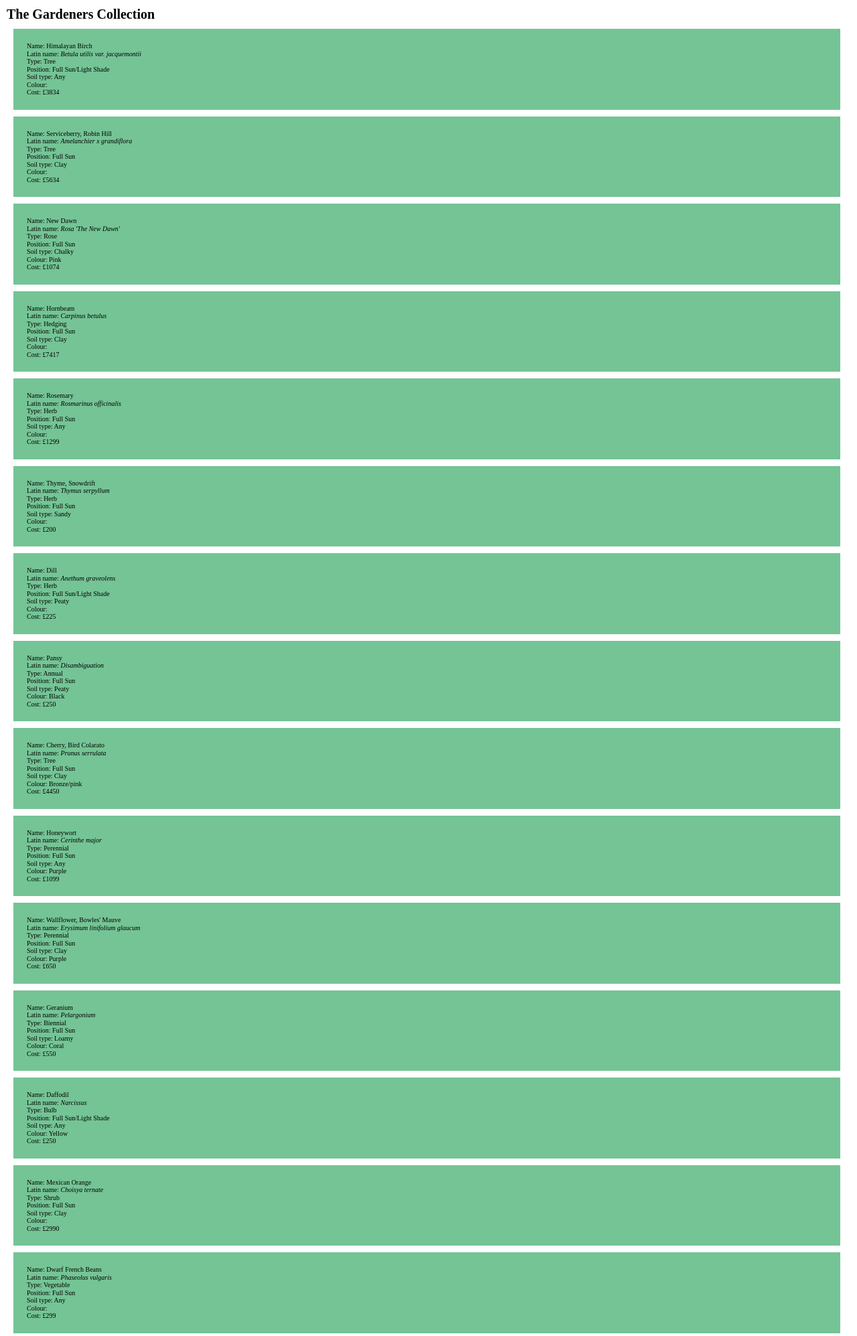
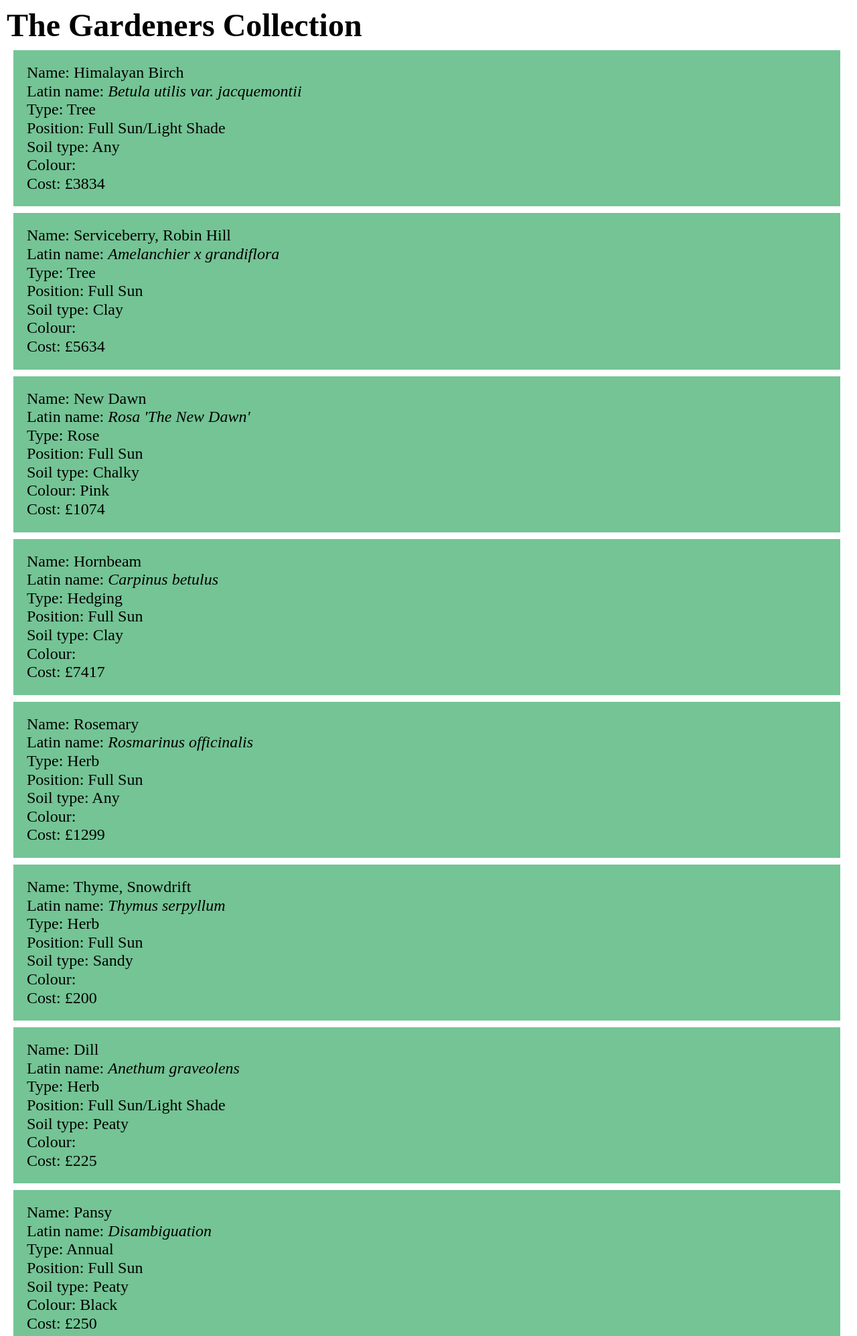
Before and after one commit to lizsharp/Collector, a PHP site: page / in a window 1280 px wide. Shown: the top 1995 px of the page at 67% size. Run offline with PHP 8.4, Linux system fonts and the light colour scheme; data comes from the database, SQL or seed files in the repository.

Commit message:
Changed the font size of title and list content

```diff
--- a/style.css
+++ b/style.css
@@ -20,4 +20,9 @@ body {
 
 h1 {
     margin: 10px;
+    font-size: 3rem;
 }
+
+ul {
+    font-size: 1.5rem;
+}
```
